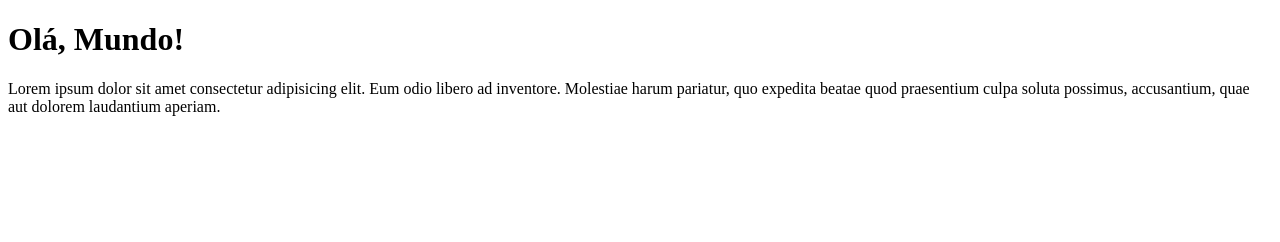
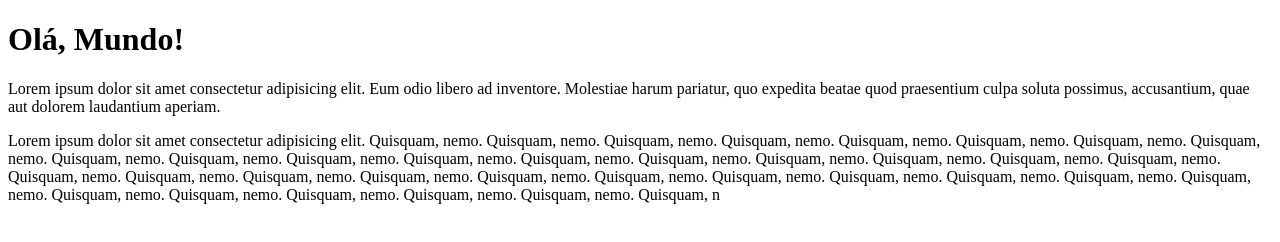
Before and after one commit to calangos01/Ola-Mundo, a plain HTML site: page site-exemplo/index.html in a window 1280 px wide. Drawn offline with Linux system fonts and the light colour scheme.

Commit message:
Update index.html
cirei a pagina principal

```diff
--- a/site-exemplo/index.html
+++ b/site-exemplo/index.html
@@ -8,5 +8,7 @@
 <body>
     <h1>Olá, Mundo!</h1>
     <p>Lorem ipsum dolor sit amet consectetur adipisicing elit. Eum odio libero ad inventore. Molestiae harum pariatur, quo expedita beatae quod praesentium culpa soluta possimus, accusantium, quae aut dolorem laudantium aperiam.</p>
+    <p>Lorem ipsum dolor sit amet consectetur adipisicing elit. Quisquam, nemo. Quisquam, nemo. Quisquam, nemo. Quisquam, nemo. Quisquam, nemo. Quisquam, nemo. Quisquam, nemo. Quisquam, nemo. Quisquam, nemo. Quisquam, nemo. Quisquam, nemo. Quisquam, nemo. Quisquam, nemo. Quisquam, nemo. Quisquam, nemo. Quisquam, nemo. Quisquam, nemo. Quisquam, nemo. Quisquam, nemo. Quisquam, nemo. Quisquam, nemo. Quisquam, nemo. Quisquam, nemo. Quisquam, nemo. Quisquam, nemo. Quisquam, nemo. Quisquam, nemo. Quisquam, nemo. Quisquam, nemo. Quisquam, nemo. Quisquam, nemo. Quisquam, nemo. Quisquam, nemo. Quisquam, nemo. Quisquam, n
+        </p>
 </body>
 </html>
```
